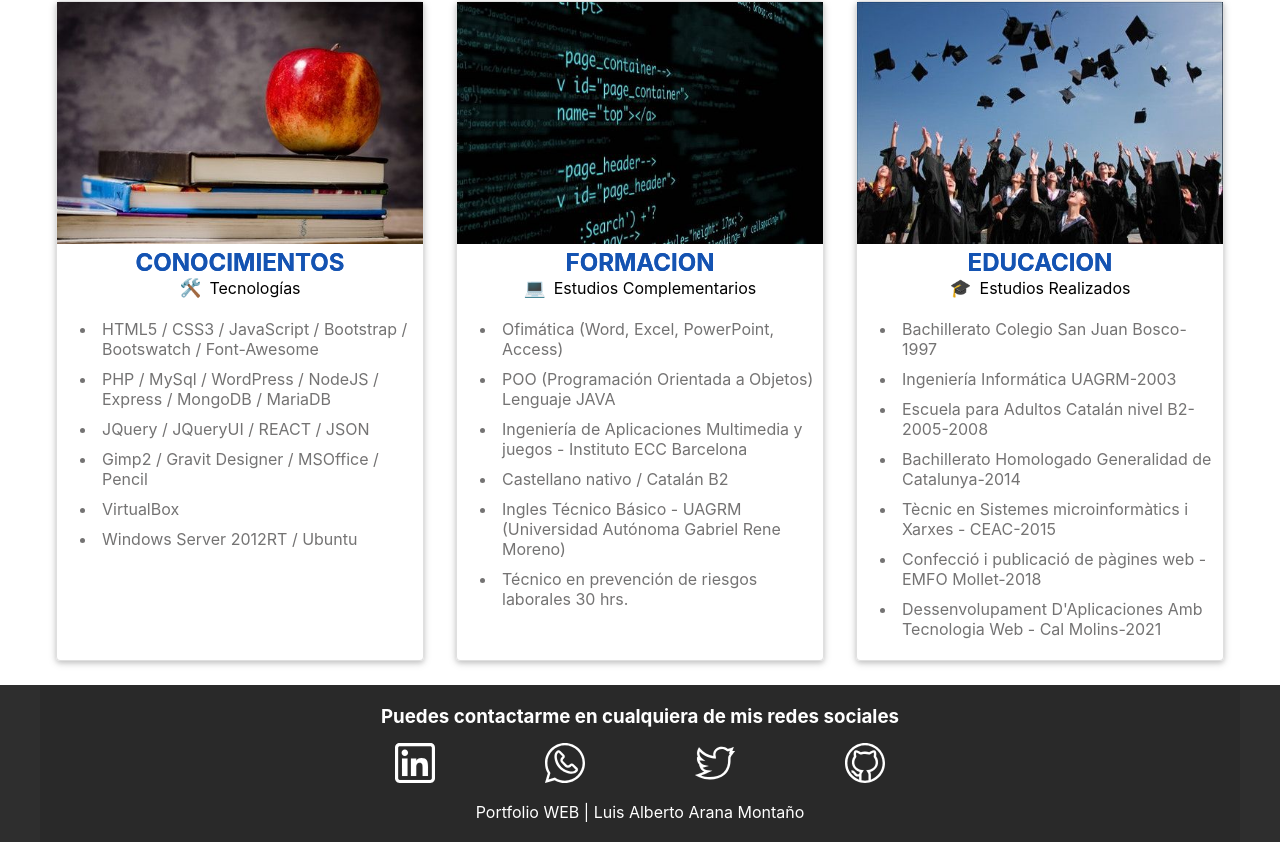
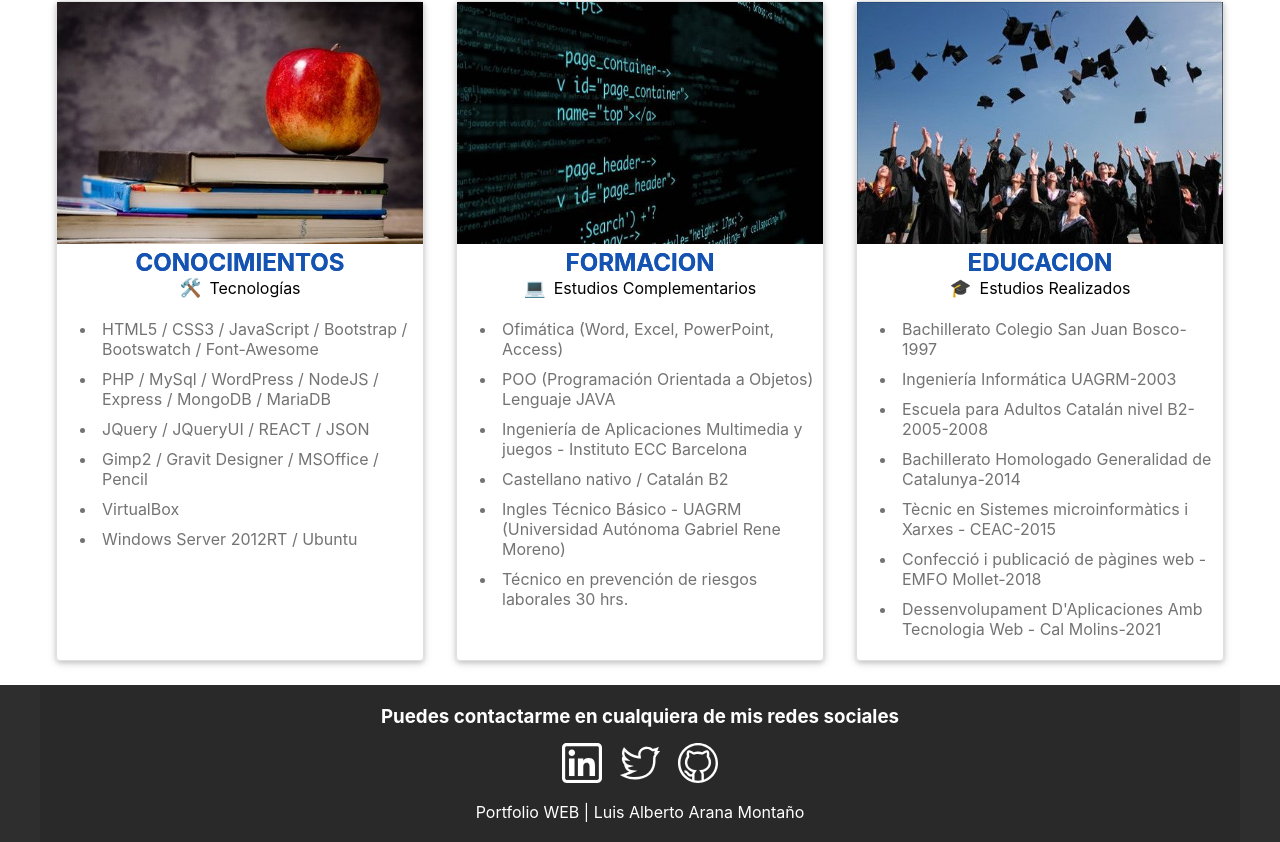
Before and after one commit to Luichidev/portfolio-luis, a Next.js app: page / in a window 1280 px wide. Shown: the part 1729-2571 px from the top of the page. Built offline with nearby package versions, Linux system fonts and the light colour scheme; a web font is replaced by a local one.

Commit message:
feat: Add social icon in home

```diff
--- a/components/Footer/index.jsx
+++ b/components/Footer/index.jsx
@@ -1,7 +1,4 @@
-import Linkedin from '@/components/Icons/linkedin'
-import Twitter from '@/components/Icons/Twitter'
-import Whatsapp from '@/components/Icons/Whatsapp'
-import Github from '@/components/Icons/Github'
+import SocialIcon from '../socialIcon'
 
 export default function Footer() {
 	return (
@@ -9,20 +6,7 @@ export default function Footer() {
 			<footer>
 				<div className='container'>
 					<h3>Puedes contactarme en cualquiera de mis redes sociales</h3>
-					<div className='flex__container social-icons'>
-						<a href='https://www.linkedin.com/in/luichidev/' className='flex__1' target='_blank' rel='noopener' aria-label='Linkedin'>
-							<Linkedin />
-						</a>
-						<a href='https://api.whatsapp.com/send?phone=+34663411621' className='flex__1' target='_blank' rel='noopener' aria-label='whatsapp'>
-							<Whatsapp />
-						</a>
-						<a href='https://twitter.com/@luichidev' className='flex__1' target='_blank' rel='noopener' aria-label='Twitter'>
-							<Twitter />
-						</a>
-						<a href='https://github.com/luichidev' className='flex__1' target='_blank' rel='noopener' aria-label='Github'>
-							<Github />
-						</a>
-					</div>
+					<SocialIcon />
 					<div className='footer-info'>
 						<p>Portfolio WEB | Luis Alberto Arana Montaño</p>
 					</div>
@@ -39,16 +23,6 @@ export default function Footer() {
 					background-color: rgba(0, 0, 0, 0.1);
 					padding: 20px 0;
 				}
-
-				.social-icons {
-					max-width: 50%;
-					margin: 0 auto;
-				}
-
-				.social-icons a {
-					margin: 5px;
-				}
-
 				.container h3 {
 					padding-bottom: 10px;
 				}
--- /dev/null
+++ b/components/socialIcon/index.jsx
@@ -0,0 +1,31 @@
+import Linkedin from '@/components/Icons/linkedin'
+import Twitter from '@/components/Icons/Twitter'
+import Github from '@/components/Icons/Github'
+
+export default function SocialIcon() {
+	return (
+		<>
+			<div className='flex__container social-icons'>
+				<a href='https://www.linkedin.com/in/luichidev/' target='_blank' rel='noopener' aria-label='Linkedin'>
+					<Linkedin />
+				</a>
+				<a href='https://twitter.com/@luichidev' target='_blank' rel='noopener' aria-label='Twitter'>
+					<Twitter />
+				</a>
+				<a href='https://github.com/luichidev' target='_blank' rel='noopener' aria-label='Github'>
+					<Github />
+				</a>
+			</div>
+			<style jsx>{`
+				.social-icons {
+					justify-content: center;
+					gap: 8px;
+				}
+
+				.social-icons a {
+					margin: 5px;
+				}
+			`}</style>
+		</>
+	)
+}
```
